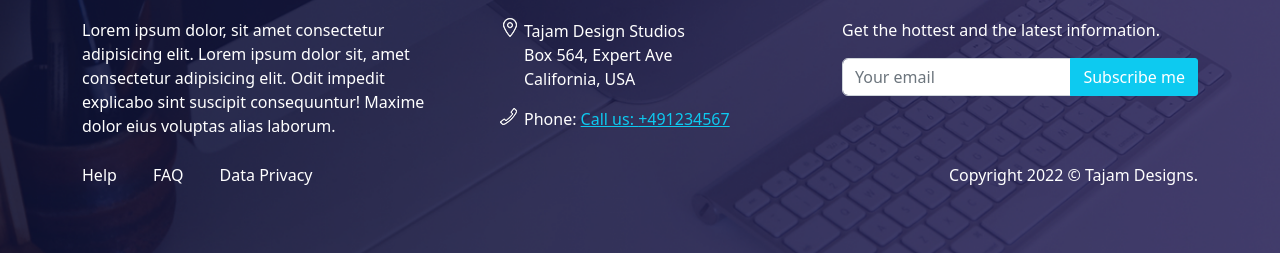
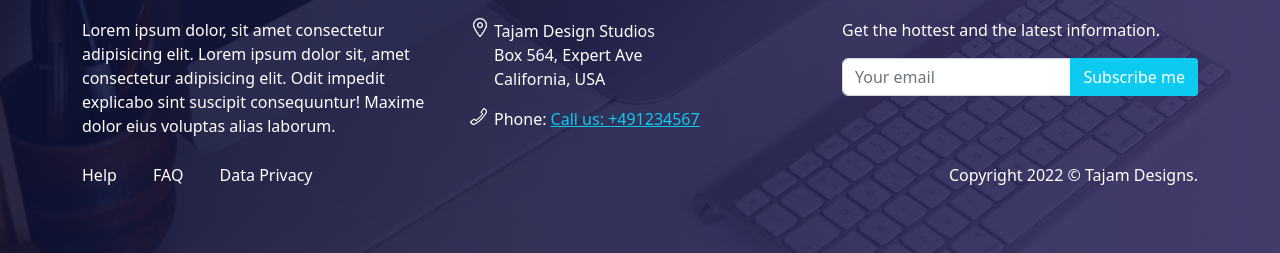
Before and after one commit to Clickadelic/tajam-bootstrap, a plain HTML site: page index.html in a window 1280 px wide. Shown: the part 3969-4222 px from the top of the page. Drawn offline with Linux system fonts and the light colour scheme.

Commit message:
Margin removed

```diff
--- a/assets/scss/theme-style.scss
+++ b/assets/scss/theme-style.scss
@@ -325,11 +325,6 @@
             margin-right: 3rem;
         }
     }
-    footer {
-        .list-address {
-            margin-left: 30px;
-        }
-    }
 }
 
 // Laptops
```
Also changed, not shown: assets/css/style.css.
